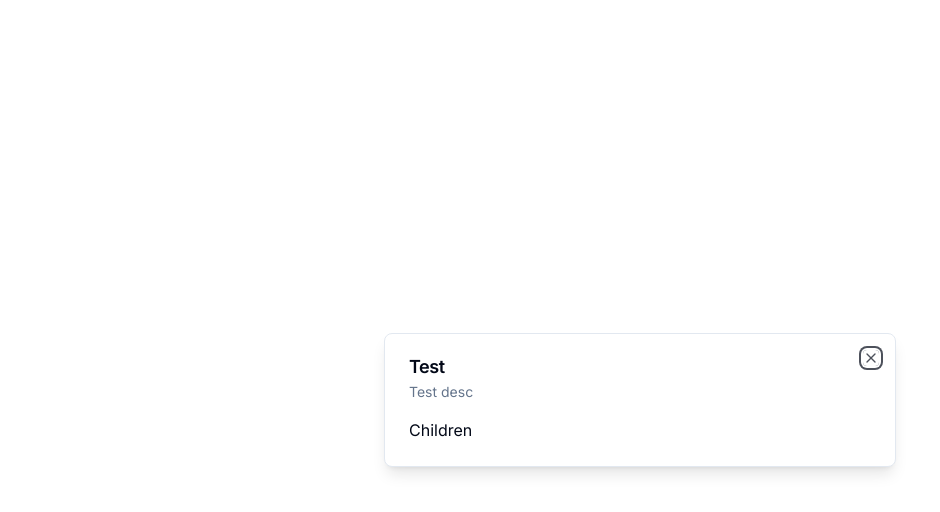
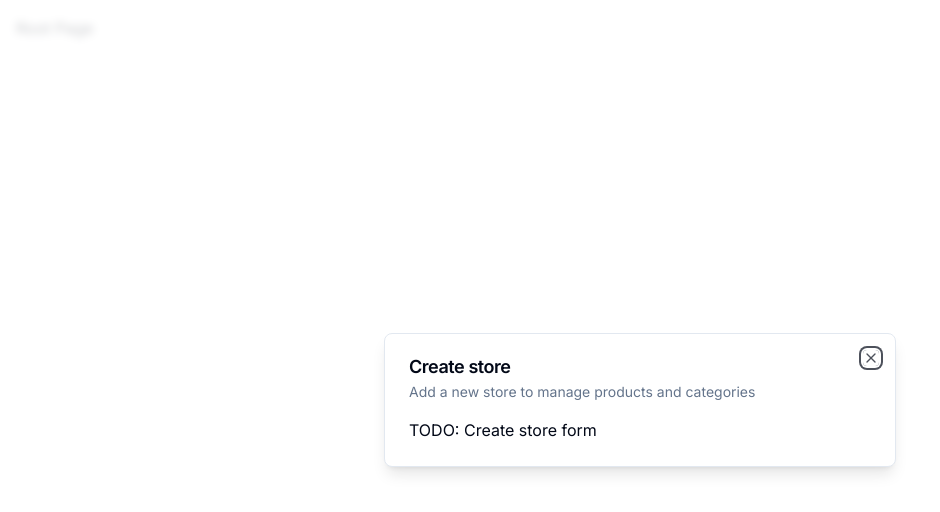
Before and after one commit to sanidhyy/ecommerce-nextjs, a Next.js app in the folder ecommerce-admin/: page / in a window 1280 px wide. Shown: the top 512 px of the page, without its empty margins (0-940 px from the left). Built offline with nearby package versions, Linux system fonts and the light colour scheme.

Commit message:
layout configured to zustand

```diff
--- a/ecommerce-admin/app/(root)/page.tsx
+++ b/ecommerce-admin/app/(root)/page.tsx
@@ -1,15 +1,18 @@
 "use client";
 
-import { Modal } from "@/components/ui/modal";
+import { useEffect } from "react";
+
+import { useStoreModal } from "@/hooks/use-store-modal";
 
 const SetupPage = () => {
-  return (
-    <div className="p-4">
-      <Modal isOpen onClose={() => {}} title="Test" description="Test desc">
-        Children
-      </Modal>
-    </div>
-  );
+  const onOpen = useStoreModal((state) => state.onOpen);
+  const isOpen = useStoreModal((state) => state.isOpen);
+
+  useEffect(() => {
+    if (!isOpen) onOpen();
+  }, [isOpen, onOpen]);
+
+  return <div className="p-4">Root Page</div>;
 };
 
 export default SetupPage;
--- a/ecommerce-admin/app/layout.tsx
+++ b/ecommerce-admin/app/layout.tsx
@@ -1,6 +1,8 @@
 import type { Metadata } from "next";
 import { Inter } from "next/font/google";
 import { ClerkProvider } from "@clerk/nextjs";
+
+import { ModalProvider } from "@/providers/modal-provider";
 
 import "./globals.css";
 
@@ -19,7 +21,10 @@
   return (
     <ClerkProvider>
       <html lang="en">
-        <body className={inter.className}>{children}</body>
+        <body className={inter.className}>
+          <ModalProvider />
+          {children}
+        </body>
       </html>
     </ClerkProvider>
   );
--- a/ecommerce-admin/components/ui/modal.tsx
+++ b/ecommerce-admin/components/ui/modal.tsx
@@ -6,7 +6,7 @@
   DialogDescription,
   DialogHeader,
   DialogTitle,
-} from "./dialog";
+} from "@/components/ui/dialog";
 
 type ModalProps = {
   title: string;
```
